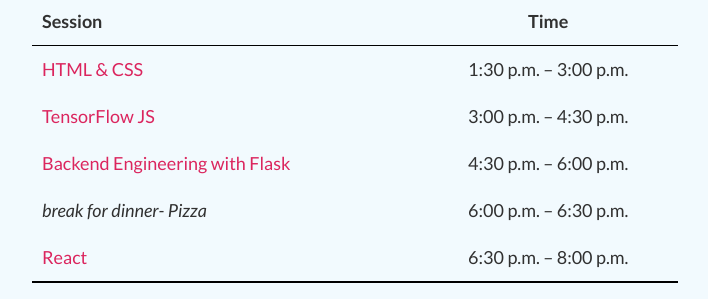
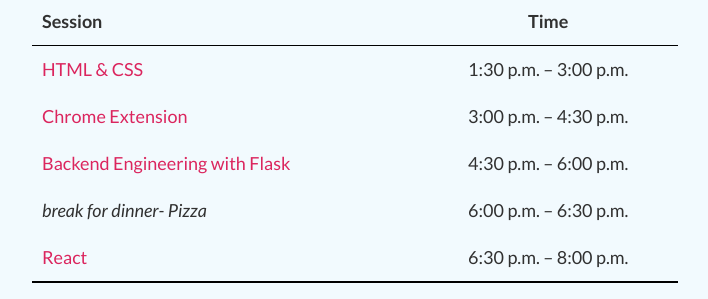
Before and after one commit to ScottyLabs/wdw, a Jekyll site: the page built from index.md, in a window 1280 px wide and 900 px high, scrolled down 1847 px. Shown: the part 155-454 px from the top of the window, without its empty margins (285-993 px from the left). Built offline with Jekyll 4.4.1, drawn with Linux system fonts in a browser that asks for light colours; nearby versions of some CDN libraries.

Commit message:
Update index.md

```diff
--- a/index.md
+++ b/index.md
@@ -60,7 +60,7 @@
 | Session                                    | Time                   |
 |--------------------------------------------|:----------------------:|
 | [HTML & CSS][html+css]                     | 1:30 p.m. -- 3:00 p.m. |
-| [TensorFlow JS][tensorflow]                | 3:00 p.m. -- 4:30 p.m. |
+| [Chrome Extension][tensorflow]                | 3:00 p.m. -- 4:30 p.m. |
 | [Backend Engineering with Flask][backend]  | 4:30 p.m. -- 6:00 p.m. |
 | *break for dinner- Pizza*                  | 6:00 p.m. -- 6:30 p.m. |
 | [React][react]                             | 6:30 p.m. -- 8:00 p.m. |
```
